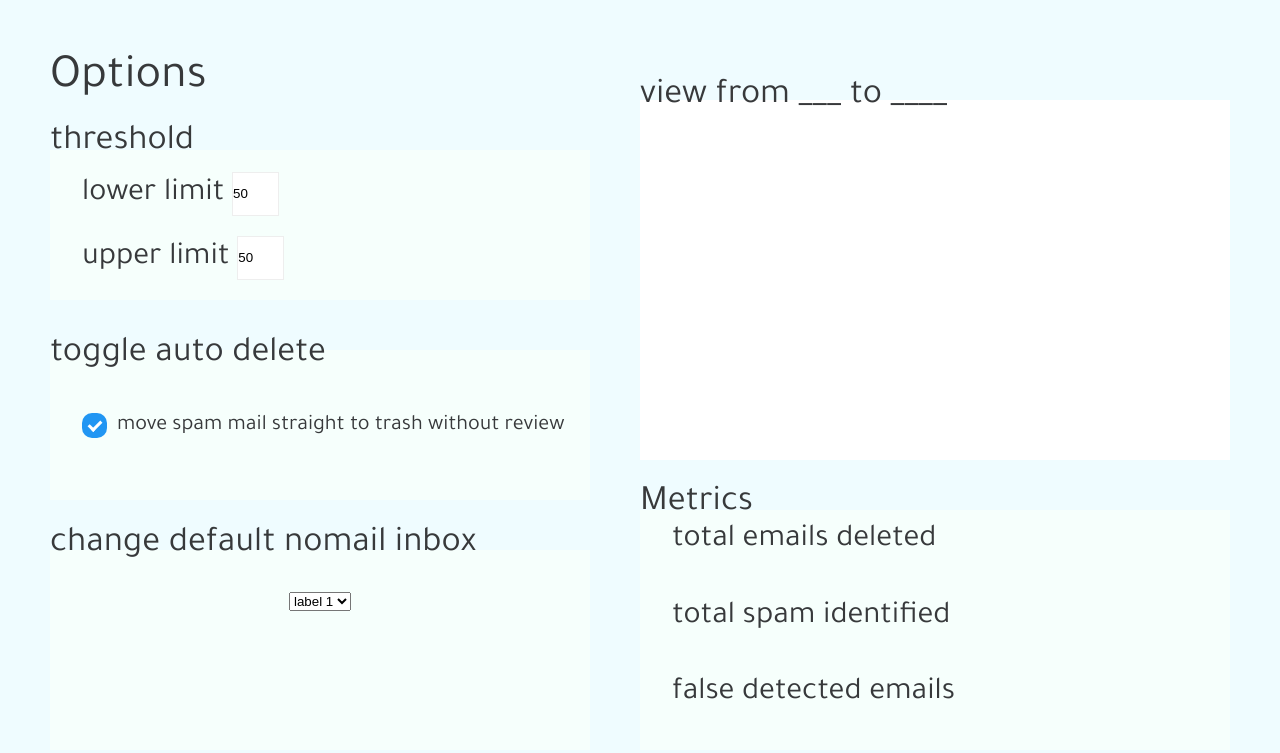
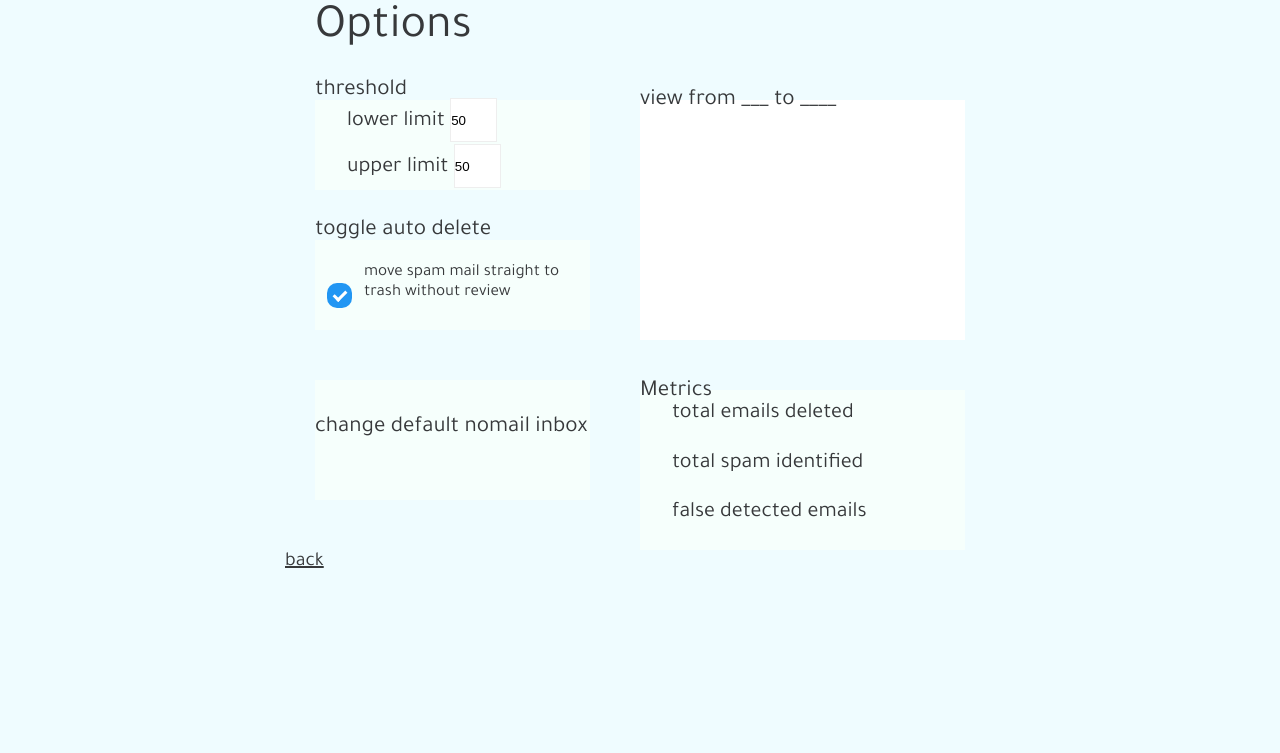
Before and after one commit to alexfffff/EmailBotExtension, a browser extension: page options.html in a window 1280 px wide. Drawn offline with Linux system fonts and the light colour scheme; files whose address does not match are found by name.

Commit message:
made options page open in extension

```diff
--- a/options.css
+++ b/options.css
@@ -8,38 +8,51 @@
 }
 
 body {
-    width: 100vw;
-    height: 100vh;
+  width: 750px;
+  height: 600px;
   display: flex;
   flex-direction: row;
   justify-content: center;
   align-items: center;
 
-    color: #37393B;
+  color: #37393b;
   font-family: Tajawal;
-    background-color: #EFFCFF;
+  background-color: #effcff;
   margin: auto;
   /* overflow: hidden; */
 }
 
 h2 {
-    font-size: 36px;
+  font-size: 23px;
   font-weight: normal;
   font-weight: normal;
 }
 
+p {
+  margin-left: 17px;
+  font-size: 17px;
+}
+
 h3 {
-    font-size: 32px;
+  font-size: 22px;
   margin: 0;
   padding-left: 32px;
   font-weight: normal;
+}
+
+.link {
+  cursor: pointer;
+  text-decoration: none;
+  color: inherit;
+  font-size: 20px;
+  padding-left: 20px;
+  text-decoration: underline;
 }
 
 .settings-container .title {
   font-size: 48px;
   height: 50px;
   margin-left: 50px;
-    margin-top: 50px;
 }
 
 .settings-container .content {
@@ -55,7 +68,7 @@ h3 {
   justify-content: space-evenly;
   height: 30%;
   margin: 50px;
-    background-color: #F6FFFC;
+  background-color: #f6fffc;
 }
 
 .settings-container .content .threshold-container h2 {
@@ -69,7 +82,7 @@ h3 {
   justify-content: space-evenly;
   height: 30%;
   font-size: 32px;
-    background-color: #F6FFFC;
+  background-color: #f6fffc;
   margin-left: 50px;
   margin-bottom: 50px;
   margin-right: 50px;
@@ -98,7 +111,7 @@ h3 {
   flex-direction: column;
   justify-content: space-evenly;
   height: 40%;
-    background-color: #F6FFFC;
+  background-color: #f6fffc;
   margin-left: 50px;
   margin-bottom: 50px;
   margin-right: 50px;
@@ -141,7 +154,7 @@ h3 {
   flex-direction: column;
   justify-content: space-between;
   height: 60%;
-    background-color: #F6FFFC;
+  background-color: #f6fffc;
   margin-top: 100px;
   margin-right: 50px;
   margin-bottom: 50px;
@@ -149,7 +162,7 @@ h3 {
 
 .metrics-container .numbers-container {
   height: 40%;
-    background-color: #F6FFFC;
+  background-color: #f6fffc;
   margin-right: 50px;
   margin-bottom: 50px;
   display: flex;
@@ -168,10 +181,9 @@ h3 {
 .container {
   display: block;
   position: relative;
-    padding-left: 35px;
   margin-bottom: 12px;
   cursor: pointer;
-    font-size: 22px;
+  font-size: 20px;
   -webkit-user-select: none;
   -moz-user-select: none;
   -ms-user-select: none;
@@ -190,8 +202,8 @@ h3 {
 /* Create a custom checkbox */
 .checkmark {
   position: absolute;
-    top: 0;
-    left: 0;
+  top: 20px;
+  left: -20px;
   height: 25px;
   width: 25px;
   background-color: #eee;
@@ -205,7 +217,7 @@ h3 {
 
 /* When the checkbox is checked, add a blue background */
 .container input:checked ~ .checkmark {
-    background-color: #2196F3;
+  background-color: #2196f3;
 }
 
 /* Create the checkmark/indicator (hidden when not checked) */
@@ -235,8 +247,7 @@ h3 {
 
 /*** number input styling ***/
 
-  input[type=number]
-  {
+input[type="number"] {
   -moz-appearance: textfield;
 }
 
--- a/options.html
+++ b/options.html
@@ -1,12 +1,11 @@
 <!DOCTYPE html>
 <html lang="en">
-
   <head>
-    <meta charset="UTF-8">
-    <meta http-equiv="X-UA-Compatible" content="IE=edge">
-    <meta name="viewport" content="width=device-width, initial-scale=1.0">
+    <meta charset="UTF-8" />
+    <meta http-equiv="X-UA-Compatible" content="IE=edge" />
+    <meta name="viewport" content="width=device-width, initial-scale=1.0" />
     <title>Options</title>
-    <link rel="stylesheet" href="options.css">
+    <link rel="stylesheet" href="options.css" />
   </head>
 
   <body>
@@ -15,40 +14,43 @@
       <div class="content">
         <div class="threshold-container">
           <h2>threshold</h2>
-                <h3>lower limit
-                    <span class="custom-select" style="width:150px;">
-                    <input type="number" min="30" max="90" step="2" value="50">
+          <h3>
+            lower limit
+            <span class="custom-select" style="width: 150px">
+              <input type="number" min="30" max="90" step="2" value="50" />
             </span>
           </h3>
-                <h3>upper limit
+          <h3>
+            upper limit
             <span class="custom-select">
-                    <input type="number" min="30" max="90" step="2" value="50">
+              <input type="number" min="30" max="90" step="2" value="50" />
             </span>
           </h3>
         </div>
         <div class="auto-delete-container">
           <h2>toggle auto delete</h2>
           <h3>
-                <label class="container">move spam mail straight to trash without review
-                    <input type="checkbox" checked="checked">
+            <label class="container">
+              <input type="checkbox" checked="checked" />
               <span class="checkmark"></span>
+              <p>move spam mail straight to trash without review</p>
             </label>
           </h3>
         </div>
         <div class="default-label-container">
           <h2>change default nomail inbox</h2>
           <!-- TODO: FILL OUT OPTIONS WITH EXISTING LABELS -->
-                <form class="label-form">
-                    <!-- <label for="cars"></label> -->
+          <!-- <form class="label-form">
             <select name="label" id="labels">
               <option value="label">label 1</option>
               <option value="label">label 2</option>
               <option value="label">label 3</option>
               <option value="label">label 4</option>
             </select>
-                </form>
+          </form> -->
         </div>
       </div>
+      <a class="link" id="popup">back</a>
     </div>
     <div class="metrics-container">
       <div class="graph-container">
@@ -58,20 +60,12 @@
 
       <div class="numbers-container">
         <h2>Metrics</h2>
-            <h3 class="metric-row">
-                total emails deleted
-            </h3>
-            <h3 class="metric-row">
-                total spam identified
-            </h3>
-            <h3 class="metric-row">
-                false detected emails
-            </h3>
+        <h3 class="metric-row">total emails deleted</h3>
+        <h3 class="metric-row">total spam identified</h3>
+        <h3 class="metric-row">false detected emails</h3>
       </div>
     </div>
 
-
     <script src="./options_script.js"></script>
   </body>
-
 </html>
--- a/options_script.js
+++ b/options_script.js
@@ -0,0 +1,9 @@
+(() => {
+  document.addEventListener("DOMContentLoaded", async function () {
+    var backBtn = document.getElementById("popup");
+
+    backBtn.addEventListener("click", function () {
+      window.location.href = "popup.html";
+    });
+  });
+})();
```
Also changed, not shown: contentScripts.js (+7 -0 lines), popup.html (+4 -4 lines), popup_script.js (+5 -9 lines). Lines whose indentation alone changed are shown as unchanged.
